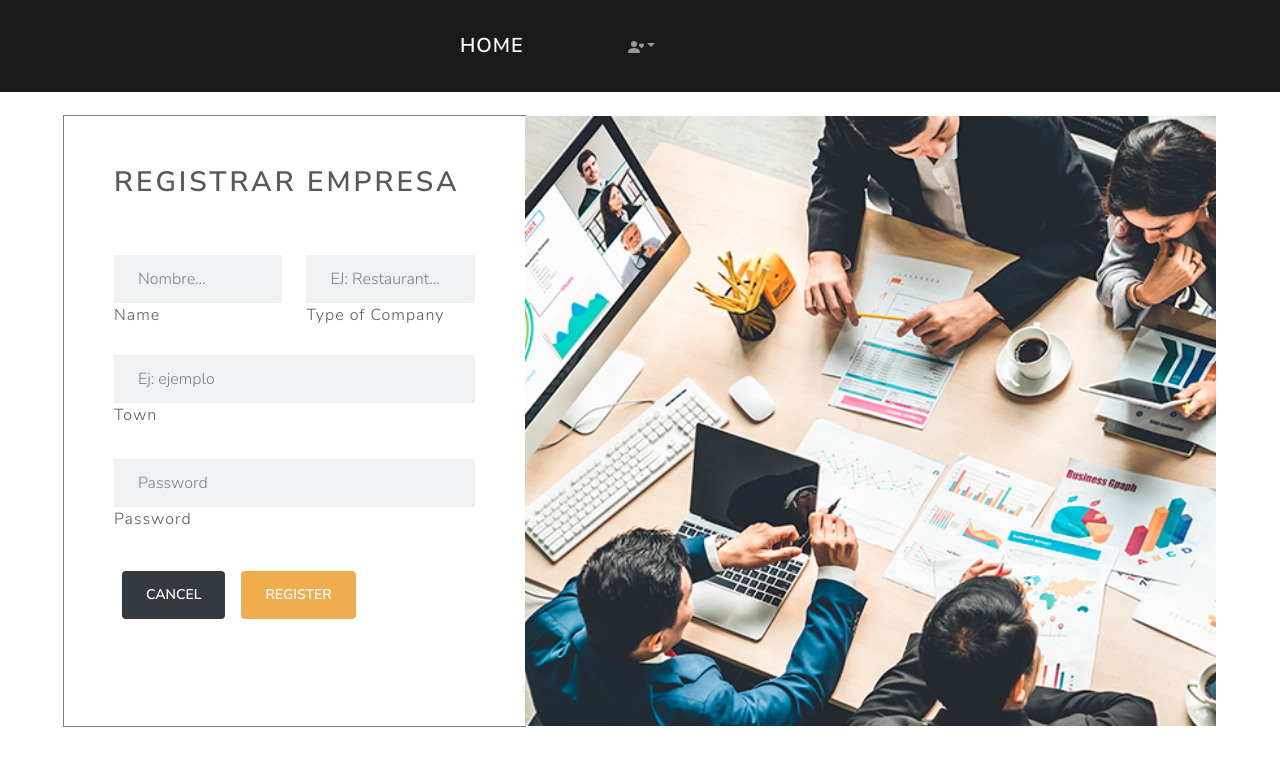
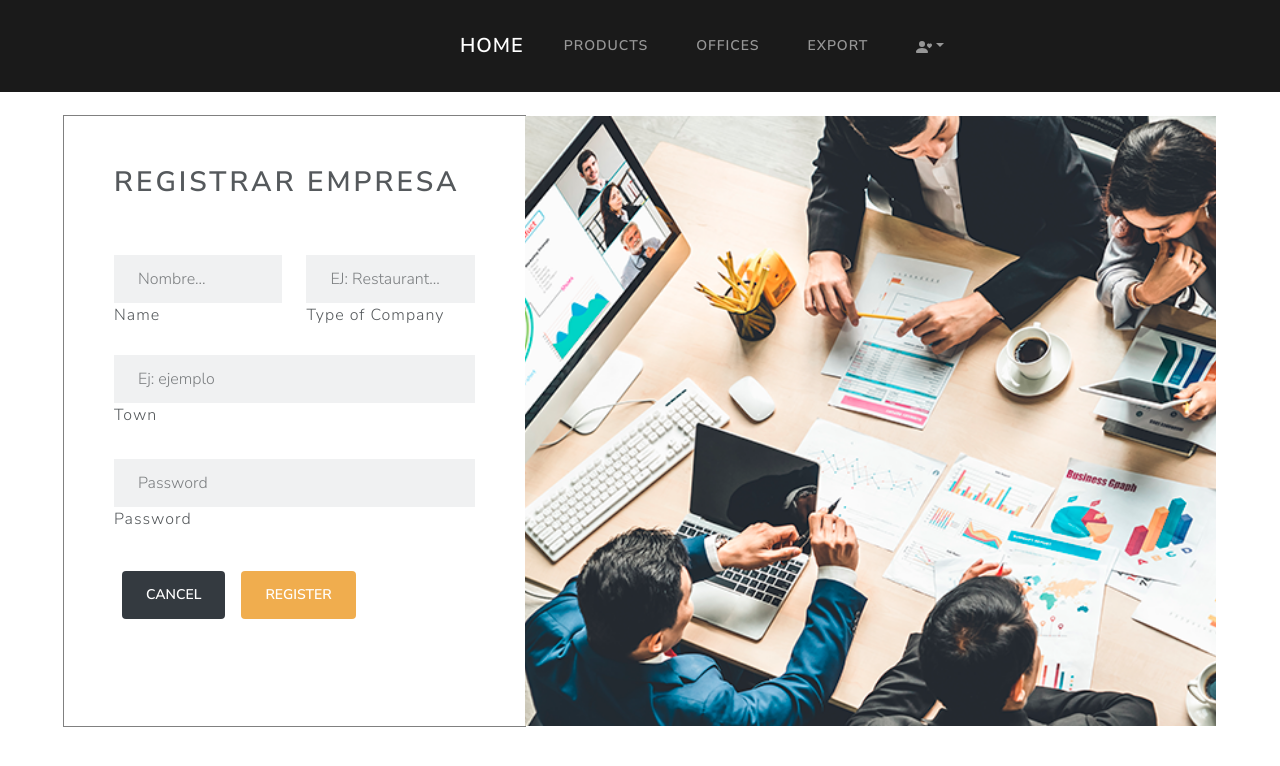
Before and after one commit to fdiaz-2017264/SucursalesEmpresas, an Angular app in the folder SucursalesFront/: page /register in a window 1280 px wide. Shown: the top 766 px of the page. Built offline with nearby package versions, Linux system fonts and the light colour scheme.

Commit message:
Se eliminaron validaciones innecesarias, y se cambiaron text password

```diff
--- a/SucursalesFront/src/app/components/login/login.component.html
+++ b/SucursalesFront/src/app/components/login/login.component.html
@@ -16,7 +16,7 @@
 
             <div class="input">
                 <label  class="form-label">Password</label>
-                <input  [(ngModel)]="company.password" name="password"  placeholder="Password" type="text" id="form3Example1m1" class="form-control" />
+                <input  [(ngModel)]="company.password" name="password"  placeholder="Password" type="password" id="form3Example1m1" class="form-control" />
             </div>
 
             <div class="password-olvidada">
--- a/SucursalesFront/src/app/components/navbar/navbar.component.html
+++ b/SucursalesFront/src/app/components/navbar/navbar.component.html
@@ -10,10 +10,13 @@
       <ul class="navbar-nav me-auto">
 <!--Agregado-->
         <li class="nav-item">
-          <a class="nav-link" *ngIf="token" routerLink="/productsCompany">Products</a>
+          <a class="nav-link" routerLink="/productsCompany">Products</a>
         </li>
         <li class="nav-item">
-          <a class="nav-link" *ngIf="token" routerLink="/offices">Offices</a>
+          <a class="nav-link" routerLink="/offices">Offices</a>
+        </li>
+        <li class="nav-item">
+          <a class="nav-link" >Export</a>
         </li>
         <li class="nav-item dropdown">
           <a class="nav-link dropdown-toggle" data-bs-toggle="dropdown" href="#" role="button" aria-haspopup="true"
@@ -26,7 +29,7 @@
           <div class="dropdown-menu">
             <a class="dropdown-item" routerLink="/view-company">Profile</a>
             <div class="dropdown-divider"></div>
-            <a class="dropdown-item" routerLink="/login">Log out</a>
+            <a class="dropdown-item" (click)="logOut()">Log out</a>
           </div>
         </li>
       </ul>
--- a/SucursalesFront/src/app/components/register/register.component.html
+++ b/SucursalesFront/src/app/components/register/register.component.html
@@ -39,13 +39,13 @@
     </div>
 
     <div class="form-outline mb-4">
-      <input [(ngModel)]="company.password" name="password" type="text" id="form3Example1m1" class="form-control"
+      <input [(ngModel)]="company.password" name="password" type="password" id="form3Example1m1" class="form-control"
         placeholder="Password" />
       <label class="form-label">Password</label>
     </div>
 
     <div class="d-flex justify ">
-      <button type="button" routerLink="/home" class="btn btn-dark m-2">Cancel</button>
+      <button type="button" routerLink="/login" class="btn btn-dark m-2">Cancel</button>
       <button [disabled]="!registerForm.form.valid" type="submit" class="btn btn-warning m-2">Register</button>
     </div>
   </form>
```
Also changed, not shown: SucursalesFront/src/app/components/navbar/navbar.component.ts (+2 -6 lines).
